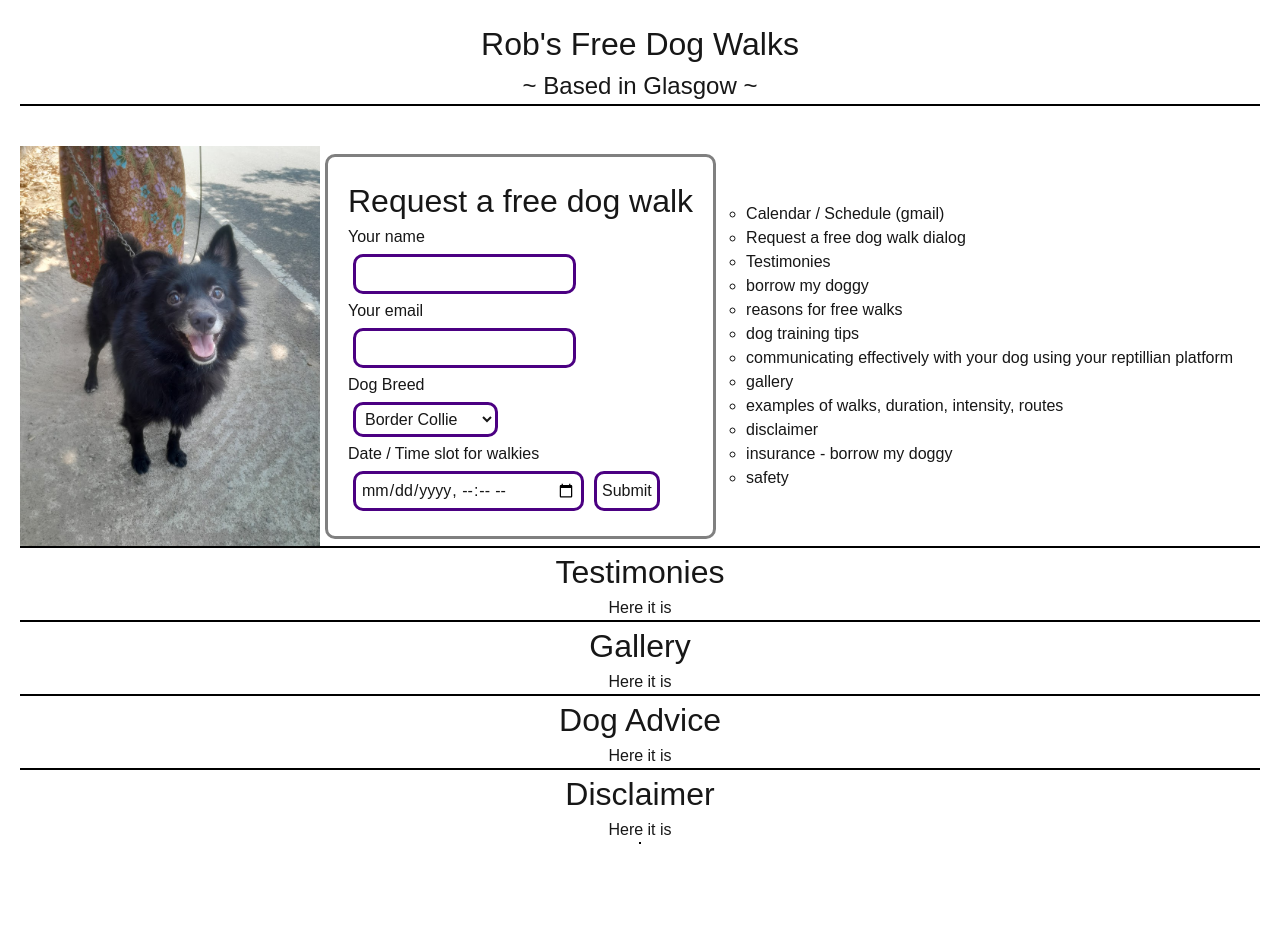
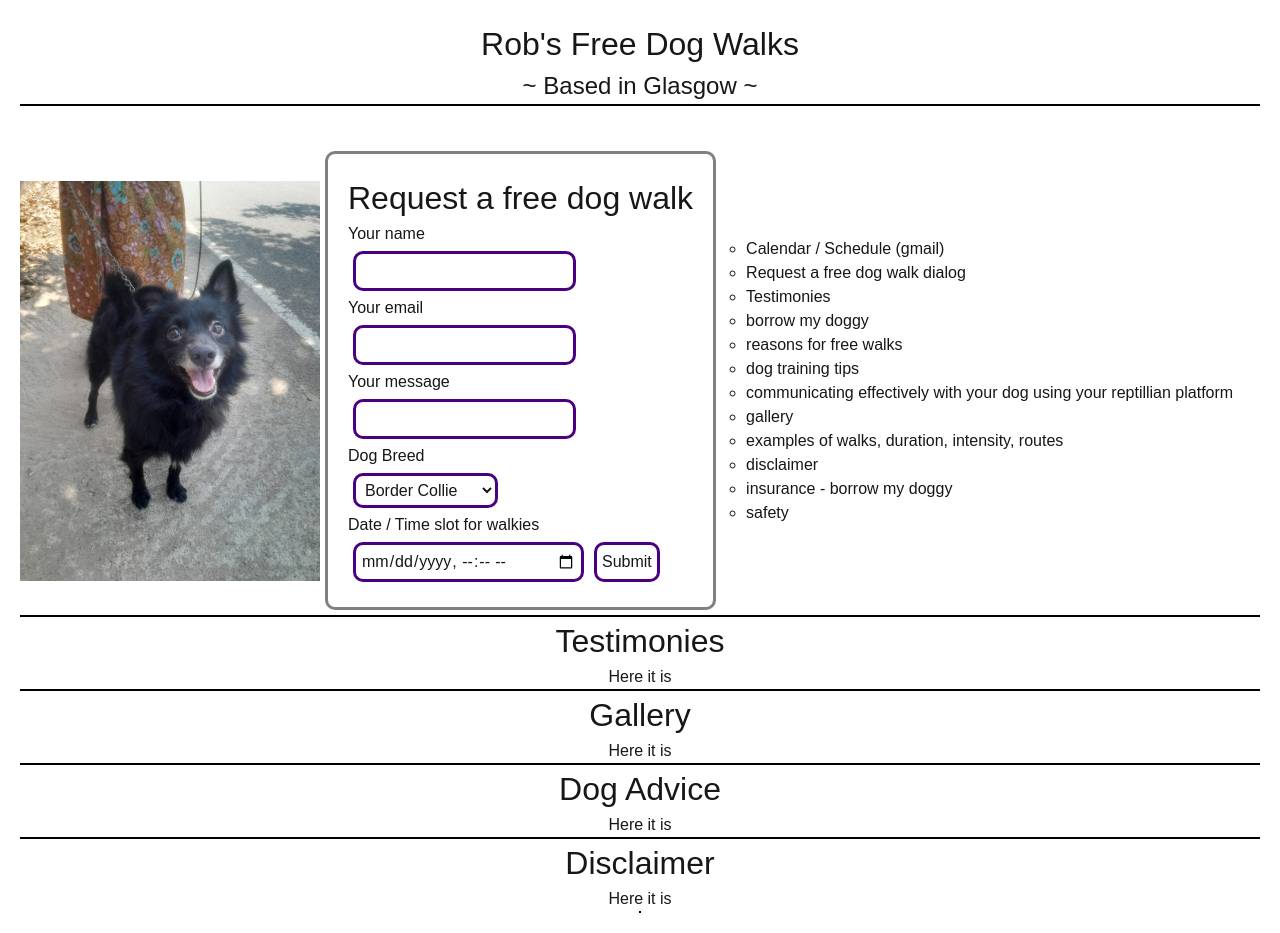
Before and after one commit to Robert-Rendell/robs-free-dog-walks, a Next.js app: page / in a window 1280 px wide. Before the commit the page ends 864 px from the top, so only its background shows below. Built offline with nearby package versions, Linux system fonts and the light colour scheme.

Commit message:
Fix linting errors

```diff
--- a/package.json
+++ b/package.json
@@ -7,7 +7,8 @@
     "build": "next build",
     "start": "next start",
     "lint": "next lint",
-    "format": "prettier -w ./src"
+    "format": "prettier -w ./src",
+    "prepare": "husky"
   },
   "dependencies": {
     "next": "15.2.2",
@@ -22,6 +23,7 @@
     "@types/react-dom": "^19",
     "eslint": "^9",
     "eslint-config-next": "15.2.2",
+    "husky": "^9.1.7",
     "prettier": "^3.5.3",
     "tailwindcss": "^4",
     "typescript": "^5"
--- a/src/app/components/request-free-walks-form/request-free-dog-walk-form.tsx
+++ b/src/app/components/request-free-walks-form/request-free-dog-walk-form.tsx
@@ -32,7 +32,7 @@ export function RequestFreeDogWalkForm() {
     );
   }
 
-  function requestWalkFormSubmitted(e: any) {
+  function requestWalkFormSubmitted() {
     setOwnerEmail("");
     setOwnerName("");
     setOwnerMessage("");
@@ -58,6 +58,12 @@ export function RequestFreeDogWalkForm() {
             onChange={(e) => setOwnerEmail(e.target.value)}
             value={ownerEmail}
           />
+          <p>Your message</p>
+          <input
+            type="email"
+            onChange={(e) => setOwnerMessage(e.target.value)}
+            value={ownerMessage}
+          />
 
           <p>Dog Breed</p>
           <select
@@ -70,13 +76,14 @@ export function RequestFreeDogWalkForm() {
           <input
             type="datetime-local"
             onChange={(e) => setBorrowDateTime(e.target.value)}
+            value={borrowDateTime}
           />
           <input
             className="submit-button"
             name="submit"
             type="button"
             value={formStateLabels[formState]}
-            onClick={(e) => requestWalkFormSubmitted(e)}
+            onClick={requestWalkFormSubmitted}
           />
         </form>
       </div>
--- a/src/app/page.tsx
+++ b/src/app/page.tsx
@@ -11,7 +11,7 @@ export default function Home() {
   return (
     <>
       <div className="title-header">
-        <h1>Rob's Free Dog Walks</h1>
+        <h1>Rob{"'"}s Free Dog Walks</h1>
         <h2>~ Based in Glasgow ~</h2>
         <hr />
       </div>
```
Also changed, not shown: 2 other files (tests, documents, lock files or other folders).
